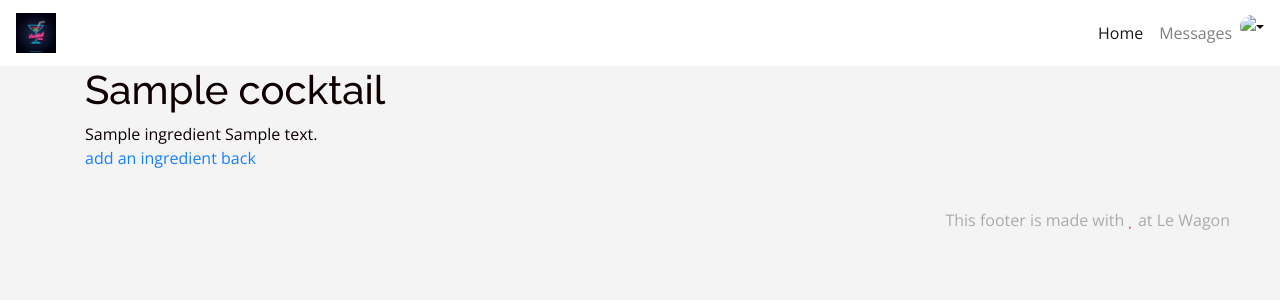
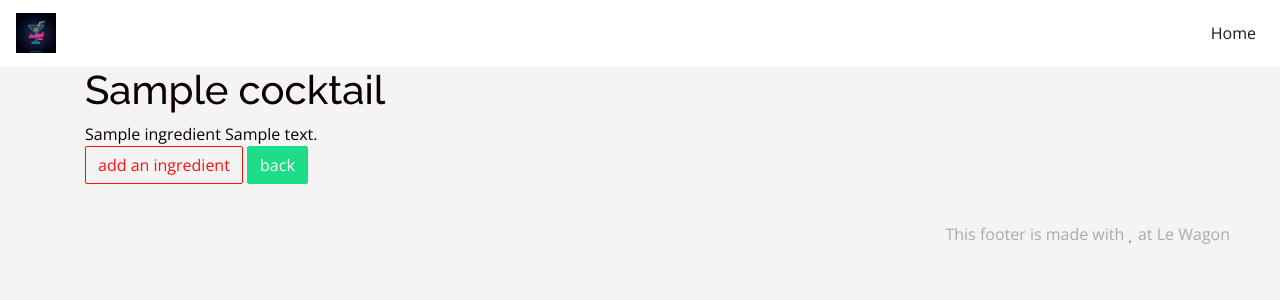
Before and after one commit to nat238/rails-mister-cocktail, a Rails app: page /cocktails/1 in a window 1280 px wide. Shown: the top 300 px of the page. Run offline with Rails 7, Linux system fonts and the light colour scheme; tables that the repository leaves empty hold one stand-in row (values such as "Sample post"); style sheets or scripts are compiled from the project's sources; parts of the project's set-up code (start-up, migrations or seed data) failed here and were passed over; some libraries are stand-ins or nearby versions.

Commit message:
still in process

```diff
--- a/app/assets/stylesheets/doses.scss
+++ b/app/assets/stylesheets/doses.scss
@@ -1,3 +1,8 @@
 // Place all the styles related to the doses controller here.
 // They will automatically be included in application.css.
 // You can use Sass (SCSS) here: http://sass-lang.com/
+.form_container {
+  display: flex;
+  justify-content: center;
+  align-items: center;
+}
--- a/app/controllers/cocktails_controller.rb
+++ b/app/controllers/cocktails_controller.rb
@@ -14,6 +14,7 @@ class CocktailsController < ApplicationController
   end
 
   def create
+    @cocktails = Cocktail.all
     @cocktail = Cocktail.new(cocktail_params)
     if @cocktail.save
       redirect_to cocktail_path(@cocktail)
--- a/app/views/cocktails/index.html.erb
+++ b/app/views/cocktails/index.html.erb
@@ -2,7 +2,7 @@
   <div class="container">
     <h1>Mr cocktail <strong>brings the</strong> bar <strong>to you</strong> !</h1>
     <p>Enjoy your cocktail party</p>
-    <%= link_to "Create a cocktail", new_cocktail_path, class: "btn btn-flat", style: "color: white; font-weight: bold" %>
+    <%= link_to "Create a cocktail", new_cocktail_path, class: "btn btn-outline-warning", style: "color: white; font-weight: bold" %>
    <!--  <a class="btn btn-flat" href="" style="color: white; font-weight: bold;">Create a cocktail</a> -->
   </div>
 </div>
--- a/app/views/cocktails/show.html.erb
+++ b/app/views/cocktails/show.html.erb
@@ -1,6 +1,6 @@
 <div class="container" style="align-content: center;">
   <div style="">
-  <h1><%= @cocktail.name %></h1>
+  <h1 style="color: "><%= @cocktail.name %></h1>
     <% @cocktail.doses.each do |dose| %>
 
       <div>
@@ -8,7 +8,7 @@
       </div>
     <% end %>
 
-  <%= link_to "add an ingredient", new_cocktail_dose_path(@cocktail) %>
-  <%= link_to "back", cocktails_path %>
+  <%= link_to "add an ingredient", new_cocktail_dose_path(@cocktail), class: 'btn btn-outline-danger' %>
+  <%= link_to "back", root_path, class: 'btn btn-success', style: 'color: white;' %>
   </div>
 </div>
--- a/app/views/doses/new.html.erb
+++ b/app/views/doses/new.html.erb
@@ -13,6 +13,6 @@
     <%= f.association :ingredient %>
     <%= f.button :submit, 'Add' %>
   <% end %>
-  <%= link_to "back", cocktail_path(params[:cocktail_id]) %>
+  <%= link_to "back", cocktail_path(params[:cocktail_id]), class: 'btn btn-success' %>
   </div>
 </div>
--- a/app/views/layouts/application.html.erb
+++ b/app/views/layouts/application.html.erb
@@ -21,13 +21,13 @@
       <div class="collapse navbar-collapse" id="navbarSupportedContent">
         <ul class="navbar-nav mr-auto">
           <li class="nav-item active">
-            <a class="nav-link" href="#">Home</a>
+            <%= link_to "Home", root_path, class: "nav-link" %>
+            <!-- <a class="nav-link" href="#">Home</a> -->
           </li>
-          <li class="nav-item">
+         <!--  <li class="nav-item">
             <a class="nav-link" href="#">Messages</a>
-          </li>
+          </li> -->
           <li class="nav-item dropdown">
-            <img class="avatar dropdown-toggle" id="navbarDropdown" data-toggle="dropdown" aria-haspopup="true" aria-expanded="false" src="https://kitt.lewagon.com/placeholder/users/ssaunier" />
             <div class="dropdown-menu dropdown-menu-right" aria-labelledby="navbarDropdown">
               <a class="dropdown-item" href="#">Action</a>
               <a class="dropdown-item" href="#">Another action</a>
```
Also changed, not shown: app/views/cocktails/new.html.erb (+11 -3 lines).
